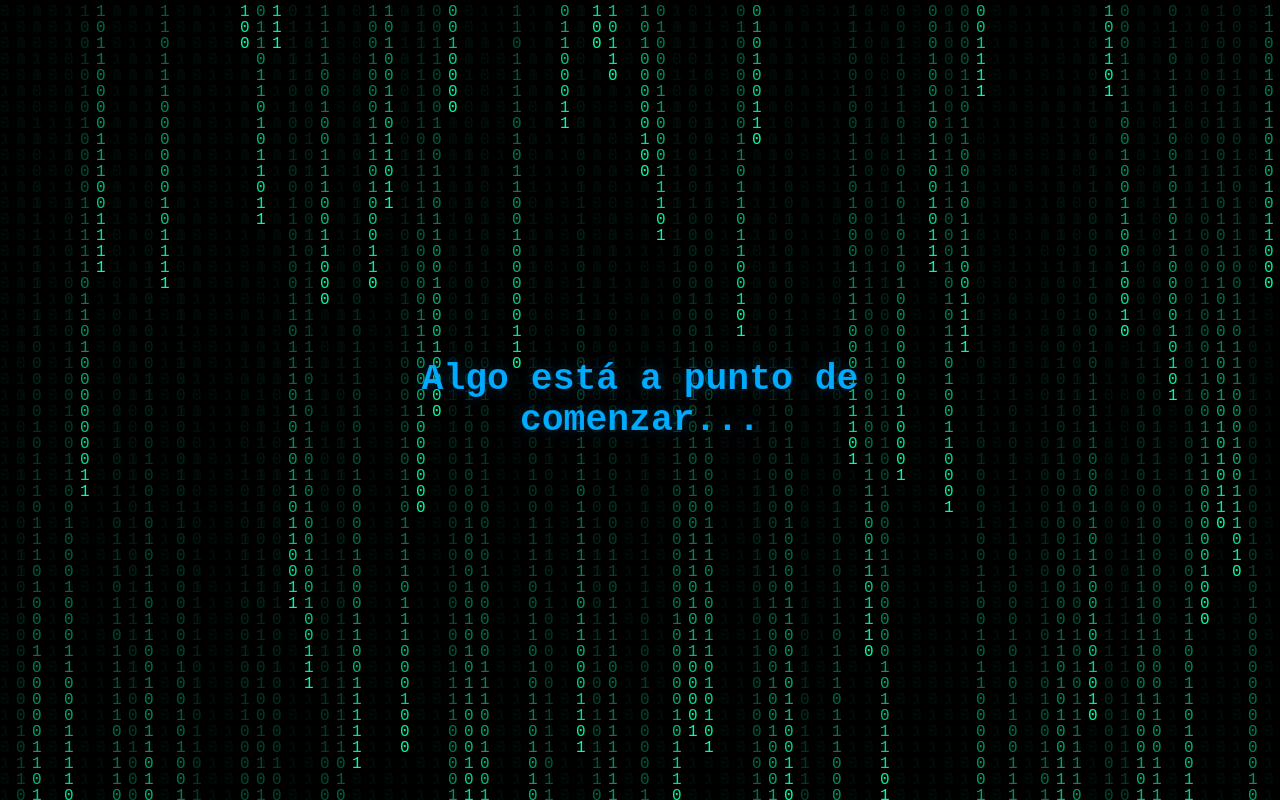
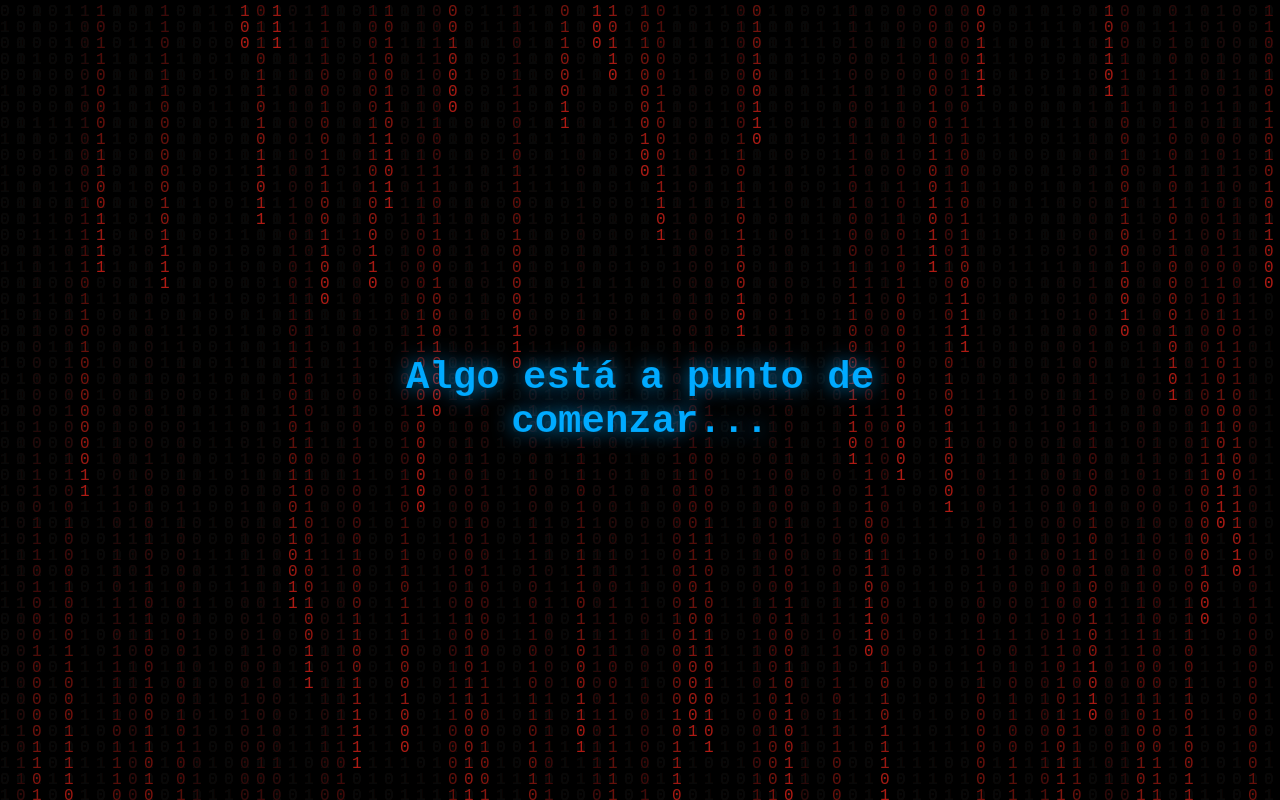
Before and after one commit to we-are-juniors/interfaz_p-gina, a plain HTML site: page index.html in a window 1280 px wide. Drawn offline with Linux system fonts and the light colour scheme.

Commit message:
Update index.html

```diff
--- a/index.html
+++ b/index.html
@@ -25,13 +25,13 @@
       left:50%;
       transform:translate(-50%,-50%);
       color:#00aaff;         /* azul */
-      font-size:2.8rem;
+      font-size:3.0rem;
       font-weight:700;
       text-align:center;
       z-index:9999;          /* importante: muy por encima */
       pointer-events:none;
       -webkit-text-stroke: 0.5px rgba(0,0,0,0.2);
-      text-shadow: 0 0 12px rgba(0,170,255,0.25);
+      text-shadow: 0 0 20px rgba(0, 170, 255, 0.837);
     }
   </style>
 </head>
@@ -66,7 +66,7 @@
         ctx.fillStyle = 'rgba(0,0,0,0.06)';
         ctx.fillRect(0,0,canvas.width,canvas.height);
 
-        ctx.fillStyle = '#00ff9f';
+        ctx.fillStyle = '#AF1A13';
         ctx.font = fontSize + 'px monospace';
 
         for (let i = 0; i < drops.length; i++) {
```
